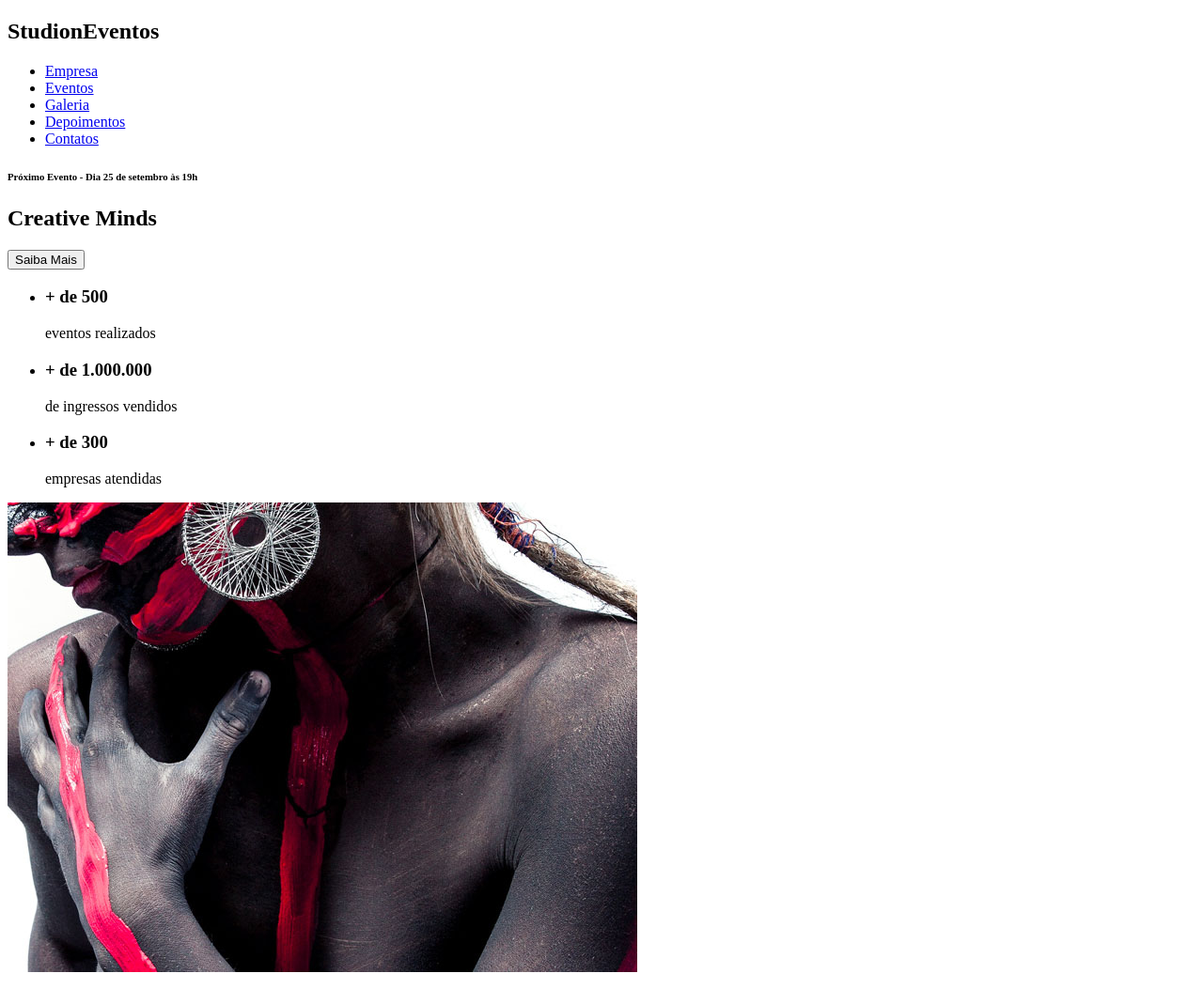
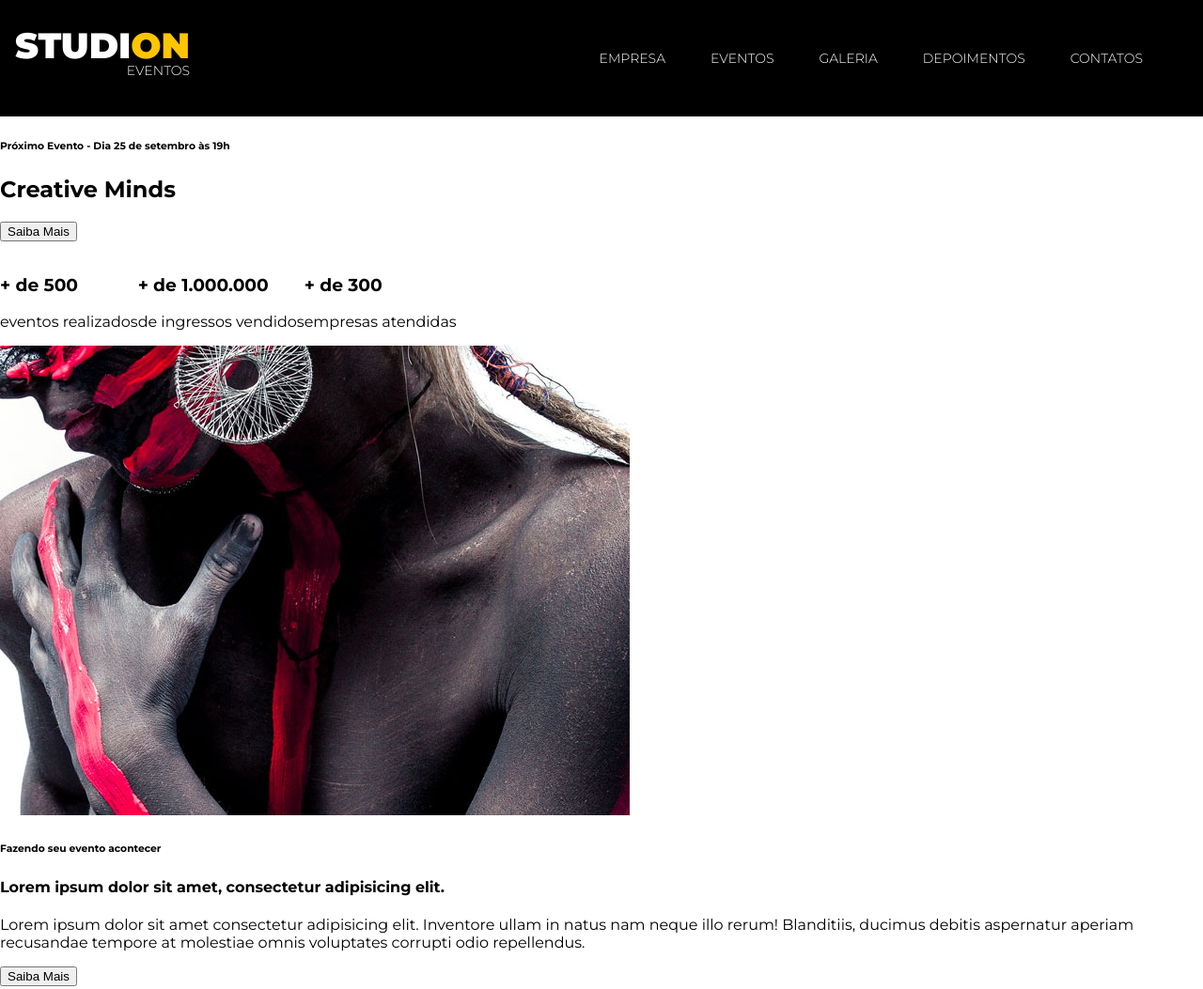
Before and after one commit to mariakrishna/aula1_studioon, a website: page index.html in a window 1280 px wide. Shown: the top 1053 px of the page at 94% size. Drawn offline with Linux system fonts and the light colour scheme; files whose address does not match are found by name.

Commit message:
completed navigation bar stylesheet

```diff
--- a/index.html
+++ b/index.html
@@ -4,15 +4,18 @@
 <head>
     <meta charset="UTF-8">
     <meta name="viewport" content="width=device-width, initial-scale=1.0">
+    <link rel="stylesheet" href="./style.css">
     <!--informações relevantes para o navegador-->
     <title>Studio ON</title>
     <!--Titulo da Aba do Navegador-->
 </head>
 
 <body>
-    <nav>
-        <h1>Studi<span>on</span><span>Eventos</span></h1>
-        <ul>
+    <nav class="navbar">
+        <h1 class="logo-studion">Studi<span class="copy--primary">on</span>
+            <span class="logo-studion__subtitle">Eventos</span>
+        </h1>
+        <ul class="navbar__links">
             <li><a href="#empresa">Empresa</a></li>
             <li><a href="#eventos">Eventos</a></li>
             <li><a href="#galeria">Galeria</a></li>
@@ -70,7 +73,7 @@
         <h2>Studi<span>on</span><span>Eventos</span></h2>
         <form>
             <label>Receba news e promoções</label>
-            <input type="email" placeholder="email"/>
+            <input type="email" placeholder="email" />
             <button type="submit">Enviar</button>
         </form>
         <ul>
--- a/style.css
+++ b/style.css
@@ -12,6 +12,7 @@
 
 body {
     margin: 0;
+    padding-top: 7.75rem;
 }
 
 ul {
@@ -28,6 +29,7 @@ ul {
     top: 0;
     left: 0;
     width: 100vw;
+    height: 7.75rem;
     padding: 0 1rem;
     background-color: #000;
     color: #fff;
@@ -55,13 +57,16 @@ ul {
 }
 .logo-studion {
     font-weight: 900;
+    font-size: 2.375rem;
+    line-height: 1ch;
+    text-align: right;
     text-transform: uppercase;
 
 }
 .logo-studion__subtitle {
     font-size: .875rem;
     font-weight: 300;
-    text-align: right;
+    float: right;
 
 }
 
```
